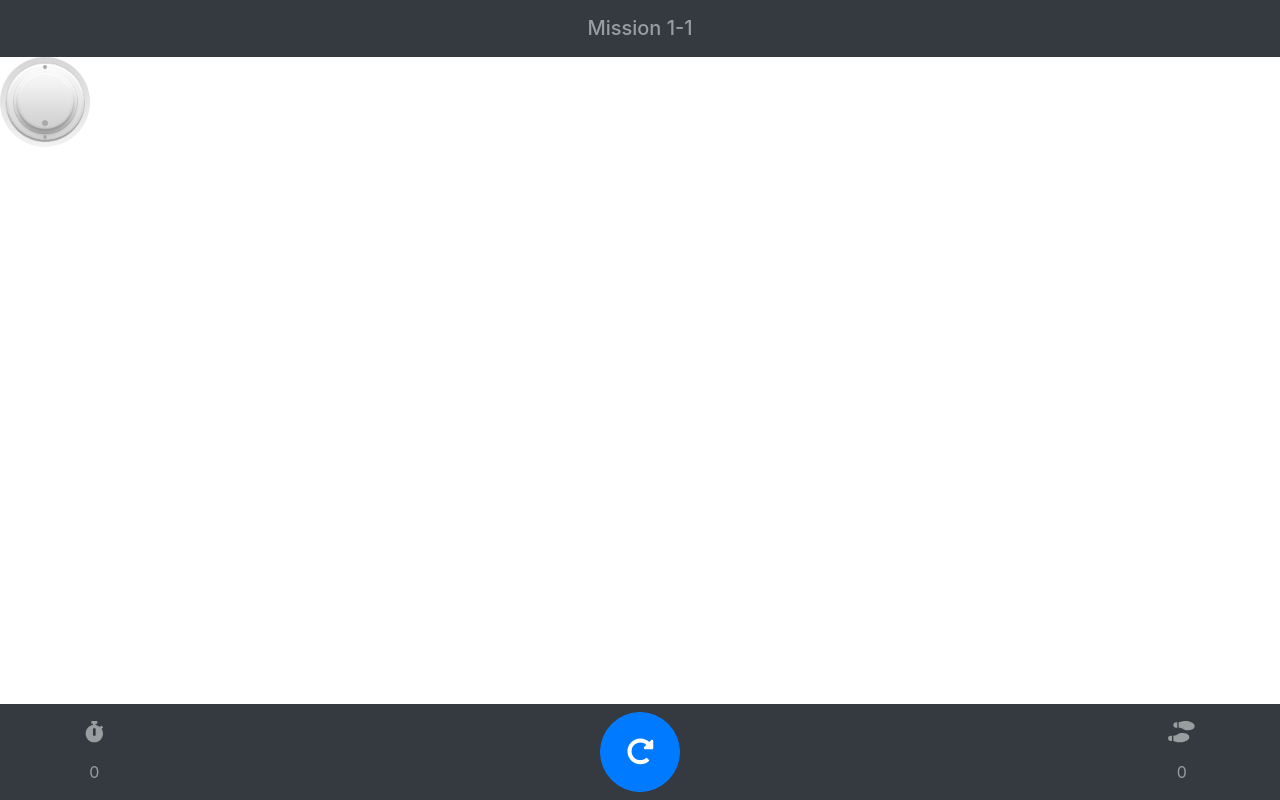
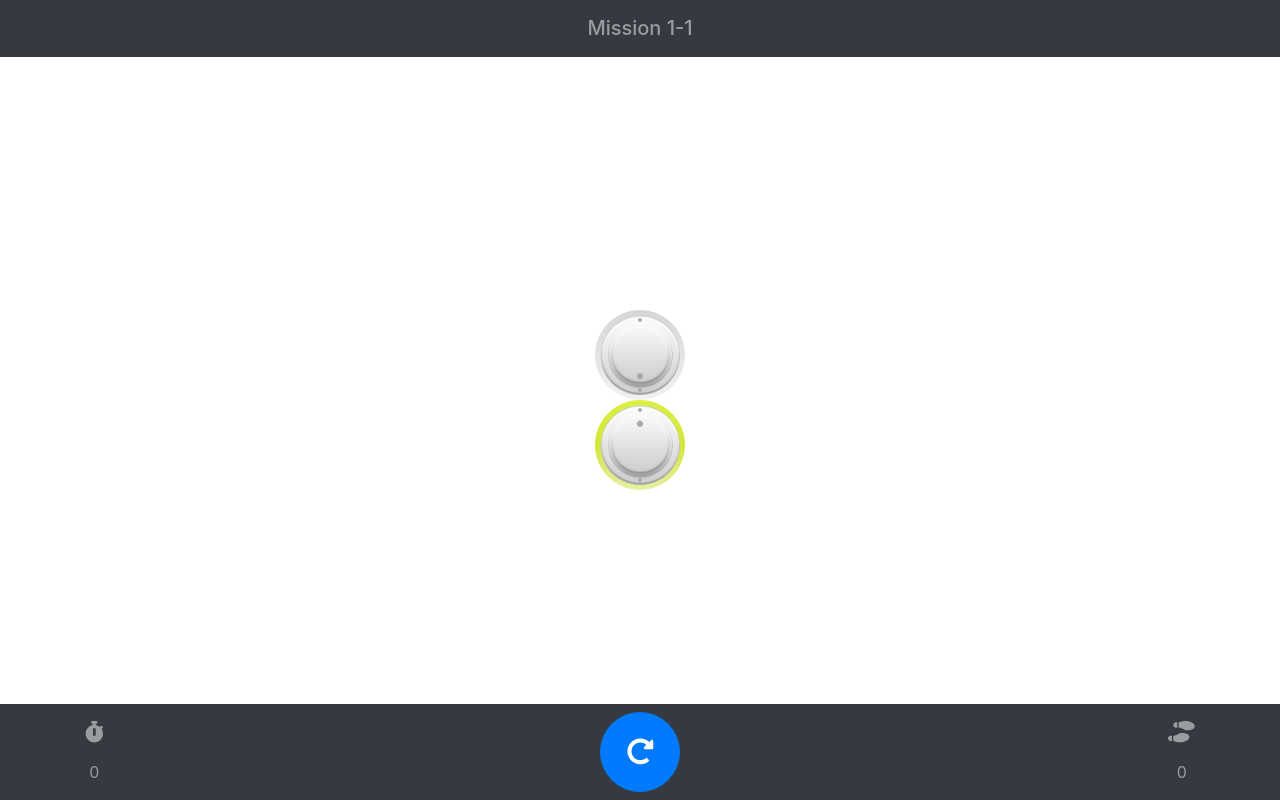
Before and after one commit to xenirio/enigma, an Angular app: page / in a window 1280 px wide. Built offline with nearby package versions, Linux system fonts and the light colour scheme.

Commit message:
Position rotors and binding circuit

```diff
--- a/src/app/board/board.component.html
+++ b/src/app/board/board.component.html
@@ -1,2 +1,11 @@
-<app-rotor [rotor]="rotors[0]" (outDial)="onDial($event)"></app-rotor>
+<div class="container">
+    <div class="row">
+        <div class="col">
+            <div *ngFor="let rotor of rotors; let i = index;" class="position-fixed" [style.top.px]="positions[i].y"
+                [style.left.px]="positions[i].x">
+                <app-rotor [rotor]="rotor" (outDial)="onDial($event)"></app-rotor>
+            </div>
+        </div>
+    </div>
+</div>
 <app-control [steps]="steps.length" (outReset)="onReset($event)"></app-control>
--- a/src/app/board/board.component.ts
+++ b/src/app/board/board.component.ts
@@ -1,3 +1,4 @@
+import { RotorComponent } from './shared/rotor/rotor.component';
 import { Circuit } from './shared/circuit.model';
 import { Component, OnInit } from '@angular/core';
 import { Rotor } from './shared/rotor.model';
@@ -9,8 +10,10 @@ import { forEach } from '@angular/router/src/utils/collection';
   styleUrls: ['./board.component.css']
 })
 export class BoardComponent implements OnInit {
-  private _rotors: { [id: string]: Rotor} = {};
-  circuits: { [id: string]: Circuit} = {};
+  private _rotors: { [id: string]: Rotor } = {};
+  layout: number[][];
+  positions: any[] = [];
+  circuits: { [id: string]: Circuit } = {};
 
   started: number;
   steps: string[] = [];
@@ -26,17 +29,57 @@ export class BoardComponent implements OnInit {
       ticks: 2,
       state: 1
     });
-    this.circuits["R01"] = new Circuit({
-      dial: this._rotors["R01"],
-      rotors: []
+    this._rotors["R02"] = new Rotor({
+      id: "R02",
+      ticks: 2,
+      state: 0
     });
+    this.layout = [
+      [1],
+      [1]
+    ];
+    this.circuits = {
+      "R01": new Circuit({
+        dial: this._rotors["R01"],
+        rotors: [
+          this._rotors["R02"]
+        ]
+      }),
+      "R02": new Circuit({
+        dial: this._rotors["R02"],
+        rotors: []
+      })
+    };
   }
 
   ngOnInit() {
+    let rows = this.layout.length;
+    let columns = this.layout[0].length;
+
+    let dimension = {
+      width: RotorComponent.ROTOR_SIZE * columns,
+      height: RotorComponent.ROTOR_SIZE * rows
+    };
+    let start_point = {
+      x: (window.innerWidth - (dimension.width)) / 2,
+      y: (window.innerHeight - (dimension.height)) / 2
+    };
+    for (var i = 0; i < rows; i++) {
+      for (var j = 0; j < columns; j++) {
+        if (this.layout[i][j] === 1) {
+          this.positions.push({
+            y: start_point.y + (i * RotorComponent.ROTOR_SIZE),
+            x: start_point.x + (j * RotorComponent.ROTOR_SIZE)
+          });
+        }
+      }
+    }
   }
 
   onDial(id: string) {
-    this.circuits[id].dial.rotate();
+    let circuit = this.circuits[id];
+    circuit.dial.rotate();
+    circuit.rotors.forEach(r => { r.rotate(); });
     this.steps.push(id);
   }
 
--- a/src/app/board/shared/rotor.model.ts
+++ b/src/app/board/shared/rotor.model.ts
@@ -20,14 +20,13 @@ export class Rotor {
         };
     }
 
+    get isUnlock(): boolean {
+        return this.state === this.KEY;
+    }
+
     rotate() {
-        if (this.steps > 0) {
-            if (this.state == this.ticks - 1)
-                this.state = 0;
-            else
-                this.state += this.STEP;
-        }
         this.steps += this.STEP;
+        this.state = this.steps%this.ticks;
     }
 
     reset() {
--- a/src/app/board/shared/rotor/rotor.component.html
+++ b/src/app/board/shared/rotor/rotor.component.html
@@ -1,4 +1,4 @@
-<div class="rotor vector">
+<div class="rotor vector" [ngClass]="{'success': rotor.isUnlock}">
   <div class="knop" (click)="dial()">
     <div class="ticker" [style.transform]="'rotate(' + degree + 'deg)'">
       <div class="tick"></div>
--- a/src/app/board/shared/rotor/rotor.component.ts
+++ b/src/app/board/shared/rotor/rotor.component.ts
@@ -10,8 +10,8 @@ export class RotorComponent implements OnInit {
   @Input() rotor: Rotor;
   @Output() outDial = new EventEmitter<string>();
 
-  readonly ROTOR_SIZE: number = 90;
-  readonly TICK_SIZE: number = 4;
+  static readonly ROTOR_SIZE: number = 90;
+  static readonly TICK_SIZE: number = 4;
   readonly RADIUS: number = 35;
   private _tickTheta: number;
   private _tickDegree: number;
@@ -19,19 +19,19 @@ export class RotorComponent implements OnInit {
   constructor() { }
 
   ngOnInit() {
-    this._tickTheta = 2*Math.PI/this.rotor.ticks;
-    this._tickDegree = Math.floor(360/this.rotor.ticks);
+    this._tickTheta = 2 * Math.PI / this.rotor.ticks;
+    this._tickDegree = Math.floor(360 / this.rotor.ticks);
   }
 
   get points(): any[] {
     let points = [];
-    for(let i = 0; i < this.rotor.ticks; i++) {
-      let t = (i * this._tickTheta) - Math.PI/2;
-    let pos = {
-      x: this.ROTOR_SIZE/2 + (this.RADIUS * Math.cos(t)),
-      y: this.ROTOR_SIZE/2 + (this.RADIUS * Math.sin(t))
-    }
-    points.push({left: pos.x - this.TICK_SIZE/2, top: pos.y -this.TICK_SIZE/2});
+    for (let i = 0; i < this.rotor.ticks; i++) {
+      let t = (i * this._tickTheta) - Math.PI / 2;
+      let pos = {
+        x: RotorComponent.ROTOR_SIZE / 2 + (this.RADIUS * Math.cos(t)),
+        y: RotorComponent.ROTOR_SIZE / 2 + (this.RADIUS * Math.sin(t))
+      }
+      points.push({ left: pos.x - RotorComponent.TICK_SIZE / 2, top: pos.y - RotorComponent.TICK_SIZE / 2 });
     }
     return points;
   }
```
